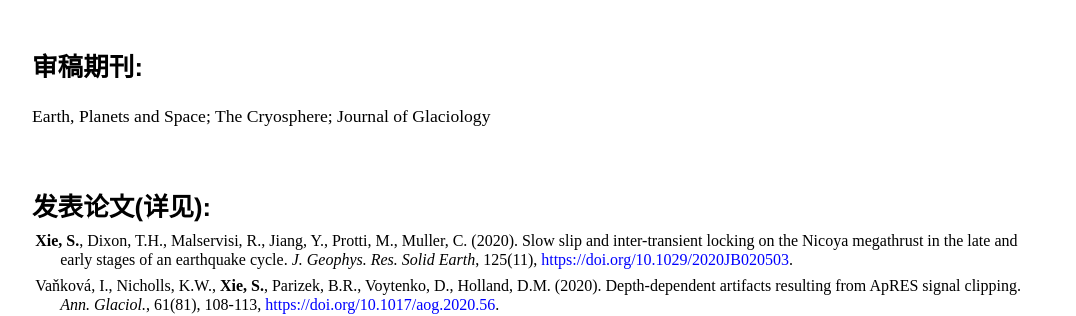
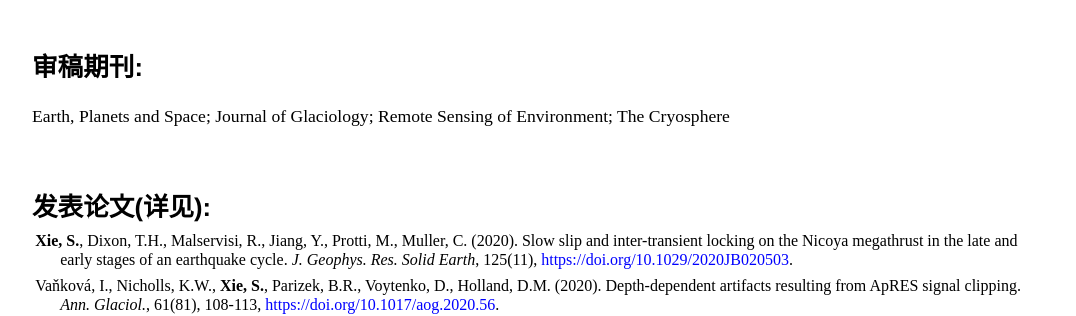
Before and after one commit to suruixie/suruixie.github.io, a Jekyll site: the page built from Chinese/index.html, in a window 1280 px wide. Shown: the part 1198-1514 px from the top of the page, without its empty margins (96-1172 px from the left). Built offline with Jekyll 4.4.1, drawn with Linux system fonts in a browser that asks for light colours; a style sheet for code colours, icons or effects is not loaded.

Commit message:
Update index.html

```diff
--- a/Chinese/index.html
+++ b/Chinese/index.html
@@ -57,7 +57,7 @@
 	</div>
 	<div class="sideText">
 	    <h4 style="margin-top:4em;margin-bottom:0.2em;">审稿期刊: </h4>
-            <p style="line-height: 120%;">Earth, Planets and Space; The Cryosphere; Journal of Glaciology<br>
+            <p style="line-height: 120%;">Earth, Planets and Space; Journal of Glaciology; Remote Sensing of Environment; The Cryosphere <br>
             </p>
 	</div>
 	<div class="sideText">
```
